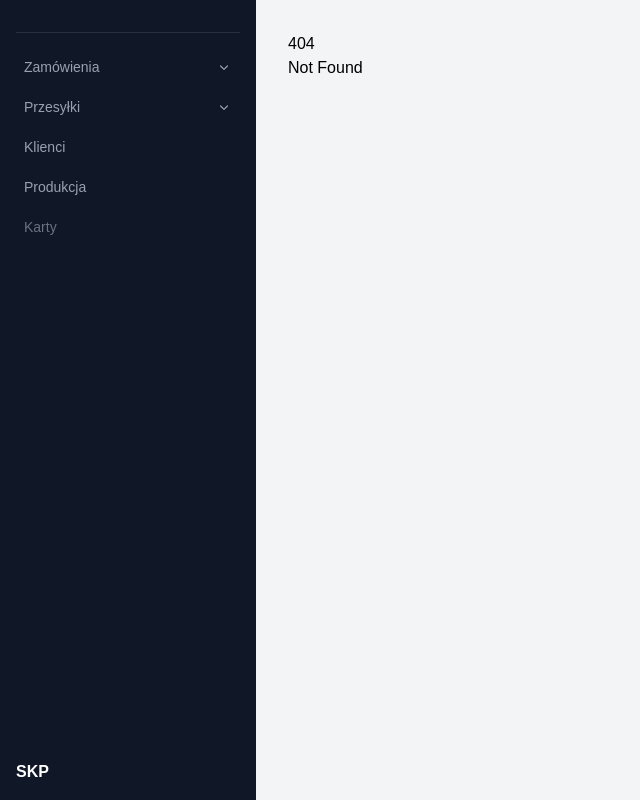
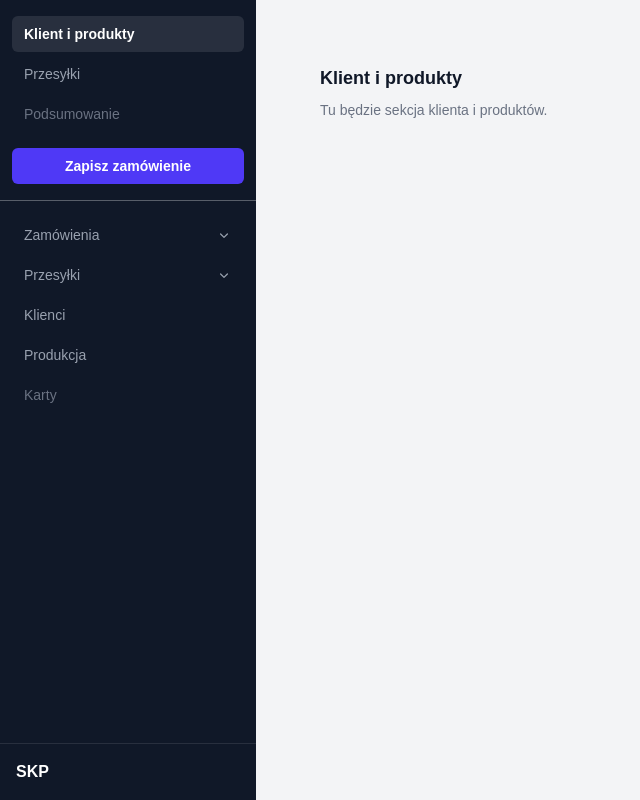
Before and after one commit to dexter69/skp-frontend, a SvelteKit app: page /zamowienia/1/edycja in a window 1280 px wide. Before the commit this address had no page. Shown: the whole page, without its empty margins (0-640 px from the left). Built offline with nearby package versions, Linux system fonts and the light colour scheme.

Commit message:
Wstępna struktura do edycji zamówień

```diff
--- a/src/routes/+layout.svelte
+++ b/src/routes/+layout.svelte
@@ -1,5 +1,6 @@
 <script>
   import '../app.css';
+  import { setContext } from 'svelte';
 
   let { children } = $props();
 
@@ -17,35 +18,31 @@
         { label: 'Lista przesyłek', href: '#' },
       ]
     },
-    {
-      label: 'Klienci',
-      submenu: []
-    },
-    {
-      label: 'Produkcja',
-      submenu: []
-    },
-    {
-      label: 'Karty',
-      submenu: [],
-      deprecated: true
-    },
+    { label: 'Klienci', submenu: [] },
+    { label: 'Produkcja', submenu: [] },
+    { label: 'Karty', submenu: [], deprecated: true },
   ];
 
   let openItem = $state(null);
-
   function toggleItem(label) {
     openItem = openItem === label ? null : label;
   }
+
+  let kontekstGorny = $state(null);
+  setContext('sidebar', {
+    ustawKontekst: (komponent) => { kontekstGorny = komponent; },
+    wyczyscKontekst: () => { kontekstGorny = null; }
+  });
 </script>
 
 <div class="fixed inset-y-0 left-0 w-64 bg-gray-900 flex flex-col h-screen">
+
   <!-- Strefa górna: kontekstowa -->
-  <div class="px-4 py-4">
-    <!-- slot kontekstowy — wypełniany przez podstrony w przyszłości -->
-  </div>
-
-  <hr class="border-white/10 mx-4" />
+  {#if kontekstGorny}
+    <div class="px-3 py-4 border-b border-white/30">
+      {@render kontekstGorny()}
+    </div>
+  {/if}
 
   <!-- Strefa dolna: nawigacja -->
   <nav class="flex-1 px-3 py-4 overflow-y-auto">
@@ -62,22 +59,18 @@
                   : 'text-gray-400 hover:text-white hover:bg-white/5'}"
             >
               <span>{item.label}</span>
-              <svg
-                viewBox="0 0 20 20"
-                fill="currentColor"
-                class="size-4 transition-transform {openItem === item.label ? 'rotate-180' : ''}"
-              >
-                <path fill-rule="evenodd" clip-rule="evenodd" d="M5.22 8.22a.75.75 0 0 1 1.06 0L10 11.94l3.72-3.72a.75.75 0 1 1 1.06 1.06l-4.25 4.25a.75.75 0 0 1-1.06 0L5.22 9.28a.75.75 0 0 1 0-1.06Z" />
+              <svg viewBox="0 0 20 20" fill="currentColor"
+                class="size-4 transition-transform {openItem === item.label ? 'rotate-180' : ''}">
+                <path fill-rule="evenodd" clip-rule="evenodd"
+                  d="M5.22 8.22a.75.75 0 0 1 1.06 0L10 11.94l3.72-3.72a.75.75 0 1 1 1.06 1.06l-4.25 4.25a.75.75 0 0 1-1.06 0L5.22 9.28a.75.75 0 0 1 0-1.06Z" />
               </svg>
             </button>
             {#if openItem === item.label}
               <ul class="mt-1 space-y-1 pl-4">
                 {#each item.submenu as sub}
                   <li>
-                    <a
-                      href={sub.href}
-                      class="block rounded-md px-3 py-2 text-sm font-medium text-gray-400 hover:text-white hover:bg-white/5 transition-colors"
-                    >
+                    <a href={sub.href}
+                      class="block rounded-md px-3 py-2 text-sm font-medium text-gray-400 hover:text-white hover:bg-white/5 transition-colors">
                       {sub.label}
                     </a>
                   </li>
@@ -85,15 +78,13 @@
               </ul>
             {/if}
           {:else}
-            <a
-              href="#"
-              class="block rounded-md px-3 py-2 text-sm font-medium transition-colors
-                {item.deprecated
-                  ? 'text-gray-500'
-                  : 'text-gray-400 hover:text-white hover:bg-white/5'}"
-            >
+            <button
+              type="button"
+              disabled={item.deprecated}
+              class="w-full text-left block rounded-md px-3 py-2 text-sm font-medium transition-colors
+                {item.deprecated ? 'text-gray-500 cursor-default' : 'text-gray-400 hover:text-white hover:bg-white/5'}">
               {item.label}
-            </a>
+            </button>
           {/if}
         </li>
       {/each}
@@ -101,13 +92,14 @@
   </nav>
 
   <!-- Logo -->
-  <div class="px-4 py-4 mt-auto">
+  <div class="px-4 py-4 border-t border-white/10">
     <span class="text-white font-bold">SKP</span>
   </div>
+
 </div>
 
 <main class="ml-64 h-screen overflow-y-auto bg-gray-100">
-  <div class="px-8 py-8">
+  <div class="h-full px-8 py-8">
     {@render children()}
   </div>
 </main>
--- /dev/null
+++ b/src/routes/zamowienia/[id]/+layout.svelte
@@ -0,0 +1,54 @@
+<script>
+  import { getContext, onDestroy, setContext } from 'svelte';
+
+  let { children } = $props();
+
+  const sekcje = [
+    { id: 'klient', label: 'Klient i produkty' },
+    { id: 'przesylki', label: 'Przesyłki' },
+    { id: 'podsumowanie', label: 'Podsumowanie', disabled: true },
+  ];
+
+  let aktywnaSekcja = $state('klient');
+
+  function wybierzSekcje(sekcja) {
+    if (!sekcja.disabled) aktywnaSekcja = sekcja.id;
+  }
+
+  const sidebar = getContext('sidebar');
+  sidebar.ustawKontekst(nawigacjaSekcji);
+  onDestroy(() => sidebar.wyczyscKontekst());
+
+  setContext('zamowienie', {
+    aktywnaSekcja: () => aktywnaSekcja
+  });
+</script>
+
+{#snippet nawigacjaSekcji()}
+  <ul class="space-y-1">
+    {#each sekcje as sekcja}
+      <li>
+        <button
+          type="button"
+          onclick={() => wybierzSekcje(sekcja)}
+          class="w-full rounded-md px-3 py-2 text-left text-sm font-medium transition-colors
+            {sekcja.disabled
+              ? 'cursor-not-allowed text-gray-500'
+              : aktywnaSekcja === sekcja.id
+                ? 'bg-white/10 text-white font-semibold'
+                : 'text-gray-400 hover:text-white hover:bg-white/5'}"
+        >
+          {sekcja.label}
+        </button>
+      </li>
+    {/each}
+  </ul>
+
+  <div class="mt-4">
+    <button class="w-full rounded-md bg-indigo-600 px-3 py-2 text-sm font-semibold text-white hover:bg-indigo-500">
+      Zapisz zamówienie
+    </button>
+  </div>
+{/snippet}
+
+{@render children()}
--- /dev/null
+++ b/src/routes/zamowienia/[id]/edycja/+page.svelte
@@ -0,0 +1,16 @@
+<script>
+  import { getContext } from 'svelte';
+  const { aktywnaSekcja } = getContext('zamowienie');
+</script>
+
+{#if aktywnaSekcja() === 'klient'}
+  <div class="p-8">
+    <h2 class="text-lg font-semibold text-gray-900">Klient i produkty</h2>
+    <p class="mt-2 text-sm text-gray-500">Tu będzie sekcja klienta i produktów.</p>
+  </div>
+{:else if aktywnaSekcja() === 'przesylki'}
+  <div class="p-8">
+    <h2 class="text-lg font-semibold text-gray-900">Przesyłki</h2>
+    <p class="mt-2 text-sm text-gray-500">Tu będzie sekcja przesyłek.</p>
+  </div>
+{/if}
```
